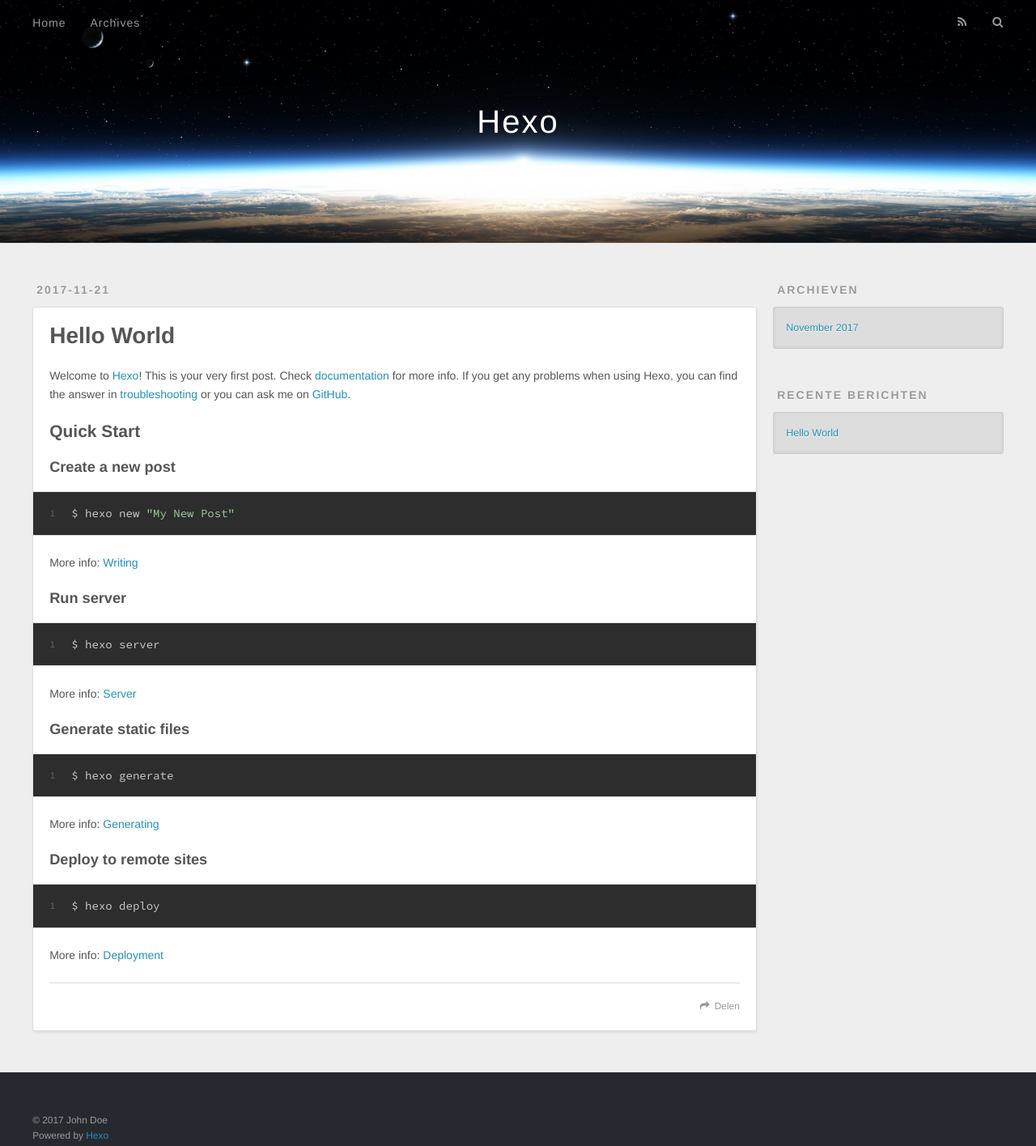
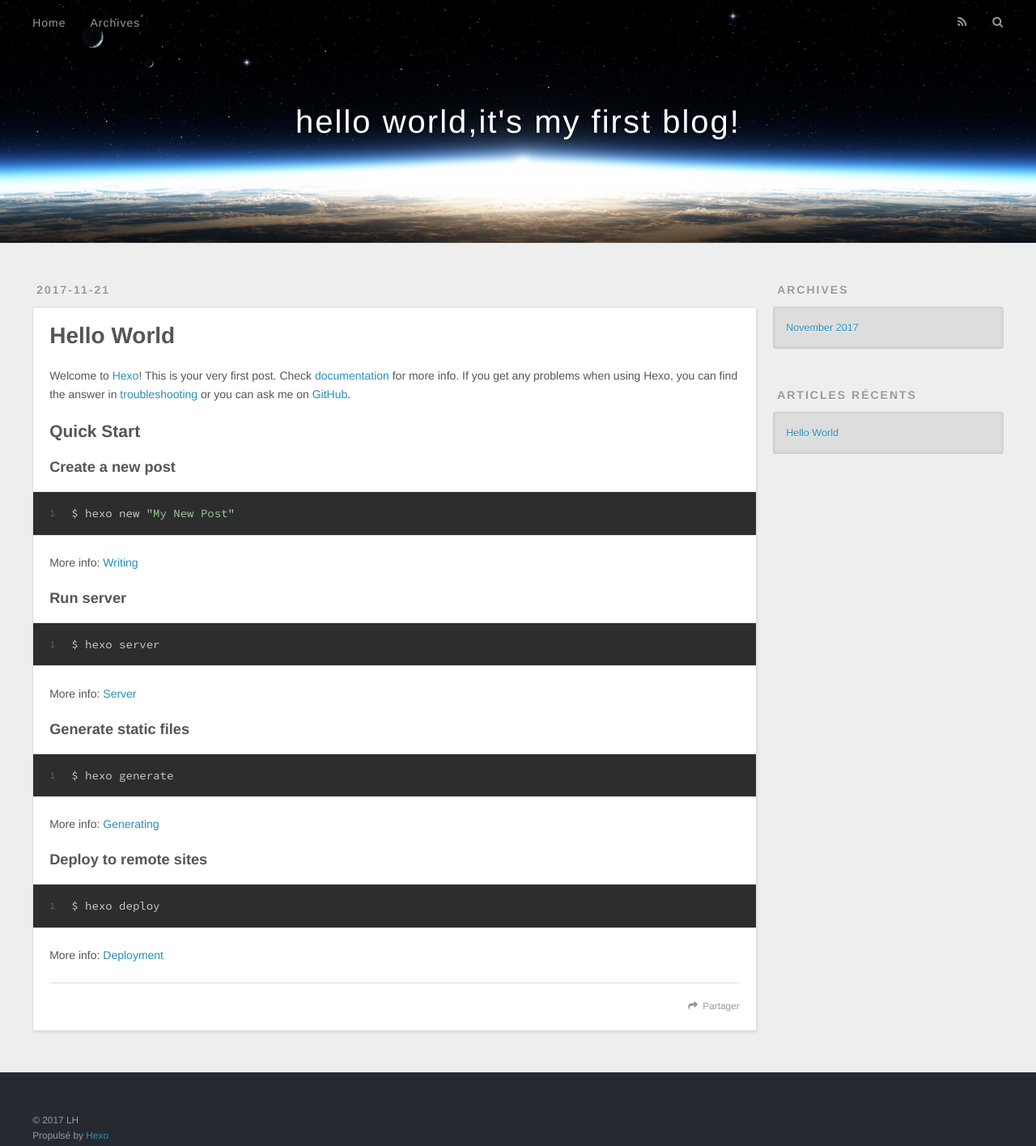
Before and after one commit to lhhhhhhhhh/lhhhhhhhhh.github.io, a plain HTML site: page index.html in a window 1280 px wide. Shown: the whole page at 81% size. Drawn offline with nearby package versions, Linux system fonts and the light colour scheme.

Commit message:
Site updated: 2017-11-21 16:27:28

```diff
--- a/index.html
+++ b/index.html
@@ -3,16 +3,19 @@
 <head>
   <meta charset="utf-8">
 
-  <title>Hexo</title>
+  <title>hello world,it&#39;s my first blog!</title>
   <meta name="viewport" content="width=device-width, initial-scale=1, maximum-scale=1">
-  <meta property="og:type" content="website">
-<meta property="og:title" content="Hexo">
+  <meta name="description" content="welcome!">
+<meta property="og:type" content="website">
+<meta property="og:title" content="hello world,it&#39;s my first blog!">
 <meta property="og:url" content="http://yoursite.com/index.html">
-<meta property="og:site_name" content="Hexo">
+<meta property="og:site_name" content="hello world,it&#39;s my first blog!">
+<meta property="og:description" content="welcome!">
 <meta name="twitter:card" content="summary">
-<meta name="twitter:title" content="Hexo">
+<meta name="twitter:title" content="hello world,it&#39;s my first blog!">
+<meta name="twitter:description" content="welcome!">
 
-    <link rel="alternate" href="/atom.xml" title="Hexo" type="application/atom+xml">
+    <link rel="alternate" href="/atom.xml" title="hello world,it&#39;s my first blog!" type="application/atom+xml">
 
 
     <link rel="icon" href="/favicon.png">
@@ -33,7 +36,7 @@
   <div id="header-outer" class="outer">
     <div id="header-title" class="inner">
       <h1 id="logo-wrap">
-        <a href="/" id="logo">Hexo</a>
+        <a href="/" id="logo">hello world,it&#39;s my first blog!</a>
       </h1>
 
     </div>
@@ -48,9 +51,9 @@
       </nav>
       <nav id="sub-nav">
 
-          <a id="nav-rss-link" class="nav-icon" href="/atom.xml" title="RSS Feed"></a>
+          <a id="nav-rss-link" class="nav-icon" href="/atom.xml" title="Flux RSS"></a>
 
-        <a id="nav-search-btn" class="nav-icon" title="Zoeken"></a>
+        <a id="nav-search-btn" class="nav-icon" title="Rechercher"></a>
       </nav>
       <div id="search-form-wrap">
         <form action="//google.com/search" method="get" accept-charset="UTF-8" class="search-form"><input type="search" name="q" class="search-form-input" placeholder="Search"><button type="submit" class="search-form-submit">&#xF002;</button><input type="hidden" name="sitesearch" value="http://yoursite.com"></form>
@@ -96,7 +99,7 @@
 
     </div>
     <footer class="article-footer">
-      <a data-url="http://yoursite.com/2017/11/21/hello-world/" data-id="cja9chmvv0000ncctnbrmjncp" class="article-share-link">Delen</a>
+      <a data-url="http://yoursite.com/2017/11/21/hello-world/" data-id="cja9cx9n80000e8cti8g6wsoz" class="article-share-link">Partager</a>
 
 
     </footer>
@@ -121,7 +124,7 @@
 
 
   <div class="widget-wrap">
-    <h3 class="widget-title">Archieven</h3>
+    <h3 class="widget-title">Archives</h3>
     <div class="widget">
       <ul class="archive-list"><li class="archive-list-item"><a class="archive-list-link" href="/archives/2017/11/">November 2017</a></li></ul>
     </div>
@@ -131,7 +134,7 @@
 
 
   <div class="widget-wrap">
-    <h3 class="widget-title">Recente berichten</h3>
+    <h3 class="widget-title">Articles récents</h3>
     <div class="widget">
       <ul>
 
@@ -151,8 +154,8 @@
 
   <div class="outer">
     <div id="footer-info" class="inner">
-      &copy; 2017 John Doe<br>
-      Powered by <a href="http://hexo.io/" target="_blank">Hexo</a>
+      &copy; 2017 LH<br>
+      Propulsé by <a href="http://hexo.io/" target="_blank">Hexo</a>
     </div>
   </div>
 </footer>
```
Also changed, not shown: 2017/11/21/hello-world/index.html (+11 -11 lines), archives/2017/11/index.html (+16 -13 lines), archives/2017/index.html (+16 -13 lines), archives/index.html (+16 -13 lines).
